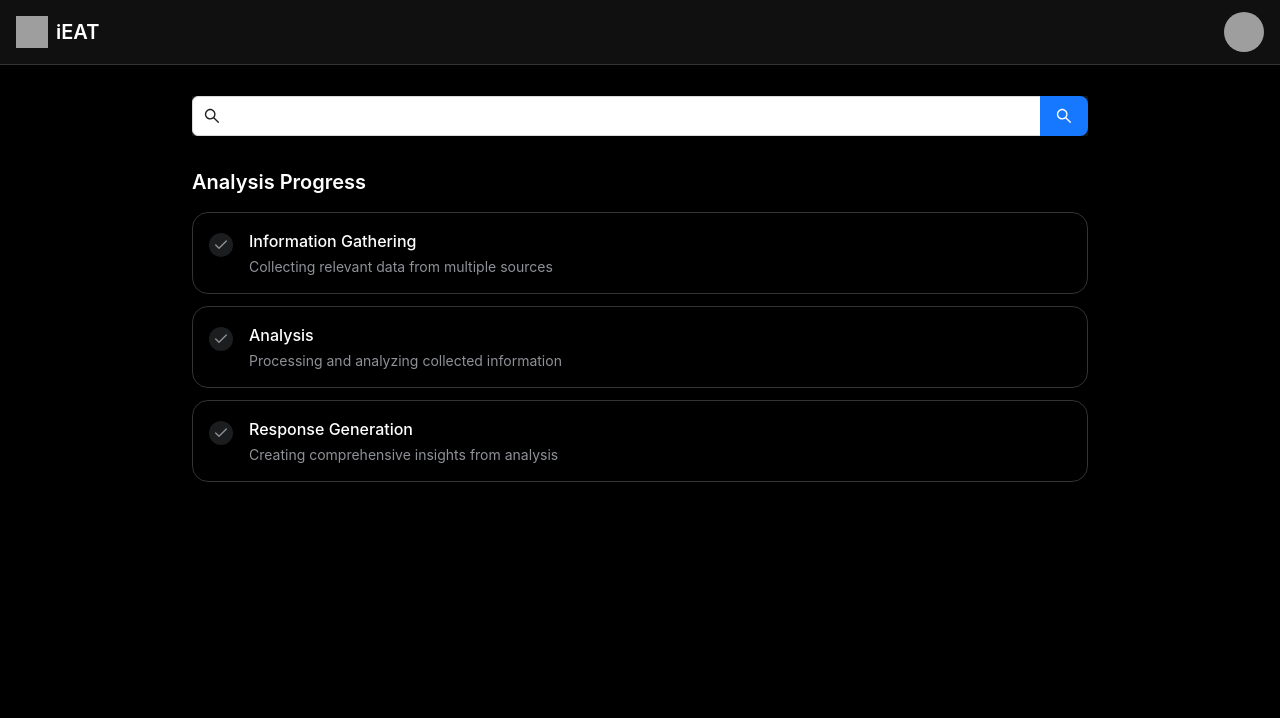
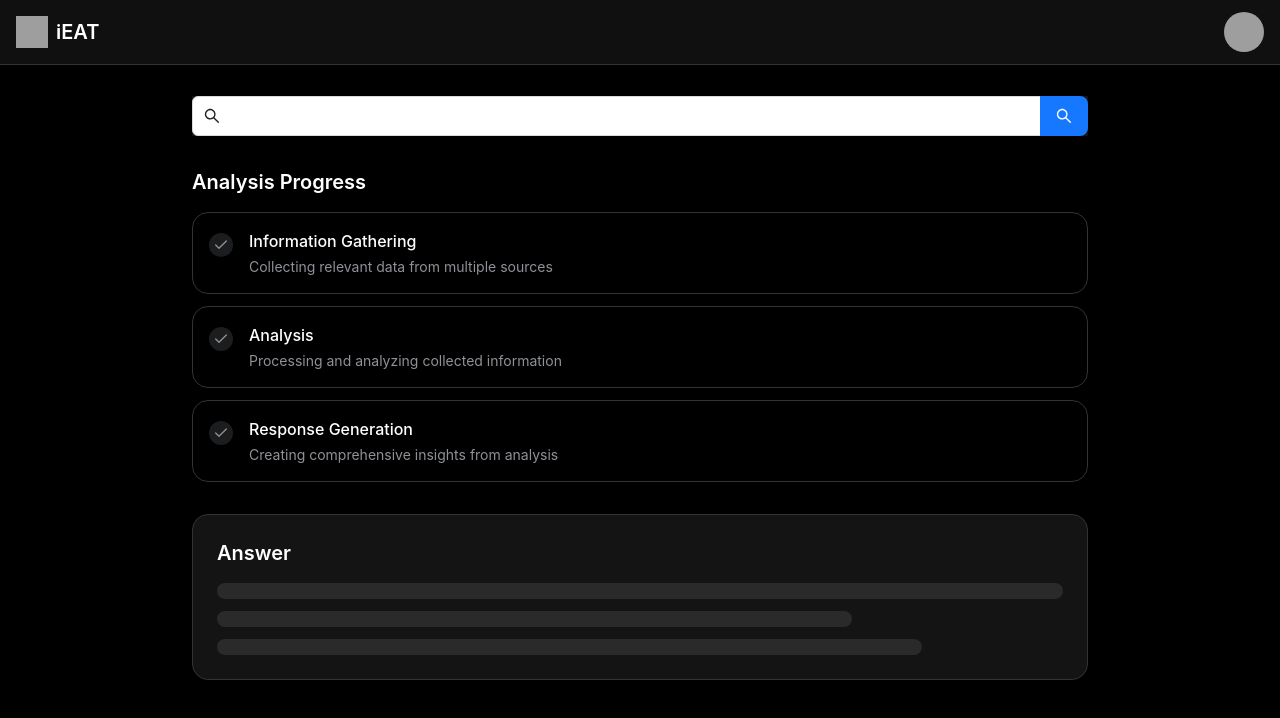
Before and after one commit to priyank2602/interactive-economics-toolkit, a React (Vite) app: page /search in a window 1280 px wide. Shown: the top 718 px of the page. Built offline with nearby package versions, Linux system fonts and the light colour scheme; grey boxes are pictures that could not be loaded.

Commit message:
Show skeleton during analysis progress
Update the AnalysisSteps component to display the answer component in a skeleton screen design while the analysis and response generation steps are in progress. This provides a visual indication of loading status to users.
[skip gpt_engineer]

```diff
--- a/src/pages/SearchResults.tsx
+++ b/src/pages/SearchResults.tsx
@@ -5,6 +5,7 @@ import { useState, useEffect } from "react";
 import { AnalysisSteps } from "@/components/AnalysisSteps";
 import { SearchSources } from "@/components/SearchSources";
 import { Card } from "@/components/ui/card";
+import { Skeleton } from "@/components/ui/skeleton";
 
 const SearchResults = () => {
   const location = useLocation();
@@ -81,6 +82,8 @@ const SearchResults = () => {
     completeSteps();
   }, [query]);
 
+  const isAnalyzing = steps[1].completed === false || steps[2].completed === false;
+
   return (
     <div className="min-h-screen bg-black text-white">
       <Header />
@@ -98,10 +101,17 @@ const SearchResults = () => {
               </div>
             )}
 
-            {showAnswer && (
+            {(isAnalyzing || showAnswer) && (
               <div className="animate-fade-in">
                 <Card className="bg-[#141414] border-[#333333] p-6">
                   <h2 className="text-xl font-semibold mb-4 text-white">Answer</h2>
+                  {isAnalyzing ? (
+                    <div className="space-y-3">
+                      <Skeleton className="h-4 w-full bg-[#333333]" />
+                      <Skeleton className="h-4 w-3/4 bg-[#333333]" />
+                      <Skeleton className="h-4 w-5/6 bg-[#333333]" />
+                    </div>
+                  ) : (
                     <div className="prose prose-invert max-w-none">
                       <p className="text-secondary">
                         Apple has agreed to pay $95 million to settle a class-action lawsuit that accused
@@ -110,6 +120,7 @@ const SearchResults = () => {
                         Users may be eligible for up to $20 per device, with a maximum of five devices per claimant.
                       </p>
                     </div>
+                  )}
                 </Card>
               </div>
             )}
```
Also changed, not shown: src/components/ui/skeleton.tsx (line endings or trailing spaces). Lines whose indentation alone changed are shown as unchanged.
